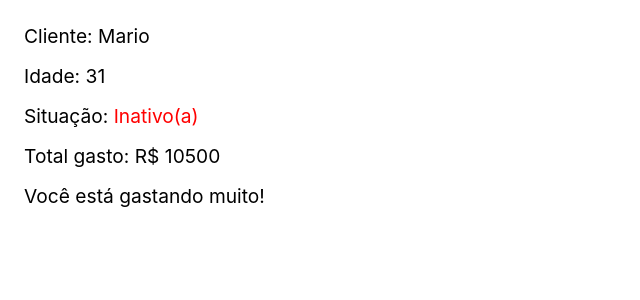
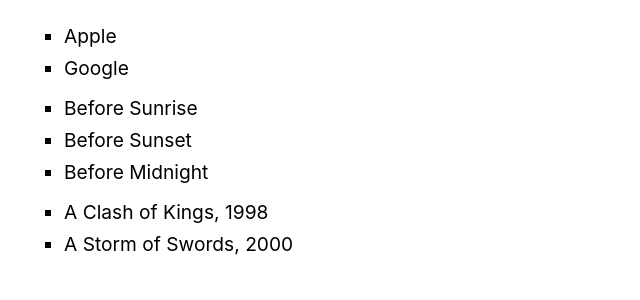
Before and after one commit to AlexsanderKevin/origamid-react, a React (Create React App) app in the folder appreact/: page / in a window 1280 px wide. Shown: the top 300 px of the page, without its empty margins (0-640 px from the left). Built offline with nearby package versions, Linux system fonts and the light colour scheme.

Commit message:
aula-0208-jsx-arrays-1
- how to use arrays in jsx
- how to use .map() to render an array

```diff
--- /dev/null
+++ b/appreact/src/components/aula-0208/App01.js
@@ -0,0 +1,6 @@
+const App01 = () => {
+	const produtos = [ 'Notebook', 'Smartphone', 'Tablet' ]
+	return <p>{ produtos }</p>
+};
+
+export default App01
--- /dev/null
+++ b/appreact/src/components/aula-0208/App02.js
@@ -0,0 +1,6 @@
+const App02 = () => {
+	const empresas = [ <li key="e1"> Apple </li>, <li key="e2"> Google </li> ]
+	return <ul>{ empresas }</ul>
+}
+
+export default App02
--- /dev/null
+++ b/appreact/src/components/aula-0208/App03.js
@@ -0,0 +1,13 @@
+const App03 = () => {
+	const filmes = [ 'Before Sunrise', 'Before Sunset', 'Before Midnight' ]
+
+	return (
+		<ul>
+			{ filmes.map(( filme ) => (
+				<li key={ filme }>{ filme }</li>
+			))}
+		</ul>
+	)
+}
+
+export default App03
--- /dev/null
+++ b/appreact/src/components/aula-0208/App04.js
@@ -0,0 +1,20 @@
+const App04 = () => {
+	const livros = [
+		{ nome: 'A Game of Thrones', ano: 1996 },
+		{ nome: 'A Clash of Kings', ano: 1998 },
+		{ nome: 'A Storm of Swords', ano: 2000 }
+	]
+	return (
+		<ul>
+			{livros
+				.filter(( livro ) => livro.ano >= 1998 )
+				.map(( livro ) => (
+					<li key={ livro.nome }>
+						{ livro.nome }, { livro.ano }
+					</li>
+				))}
+			</ul>
+		)
+}
+
+export default App04
--- a/appreact/src/index.js
+++ b/appreact/src/index.js
@@ -1,10 +1,16 @@
 import React from 'react';
 import ReactDOM from 'react-dom/client';
-import Exercicio01 from './aula-0207/Exercicio01';
+import App01 from './components/aula-0208/App01';
+import App02 from './components/aula-0208/App02';
+import App03 from './components/aula-0208/App03';
+import App04 from './components/aula-0208/App04';
 
 const root = ReactDOM.createRoot(document.getElementById('root'));
 root.render(
+
   <React.StrictMode>
-    <Exercicio01 />
+    <App02 />
+    <App03 />
+    <App04 />
   </React.StrictMode>
 );
```
